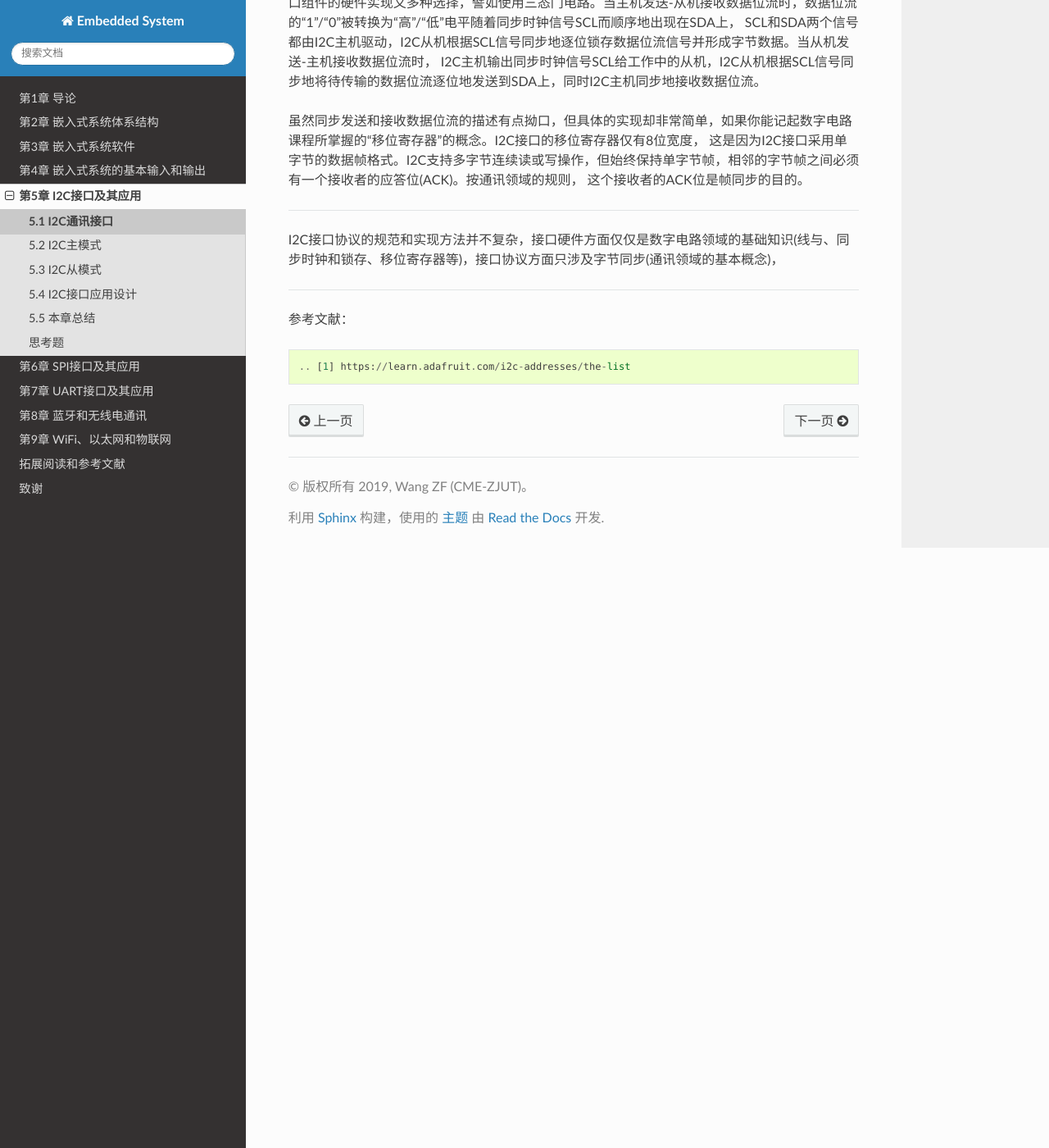
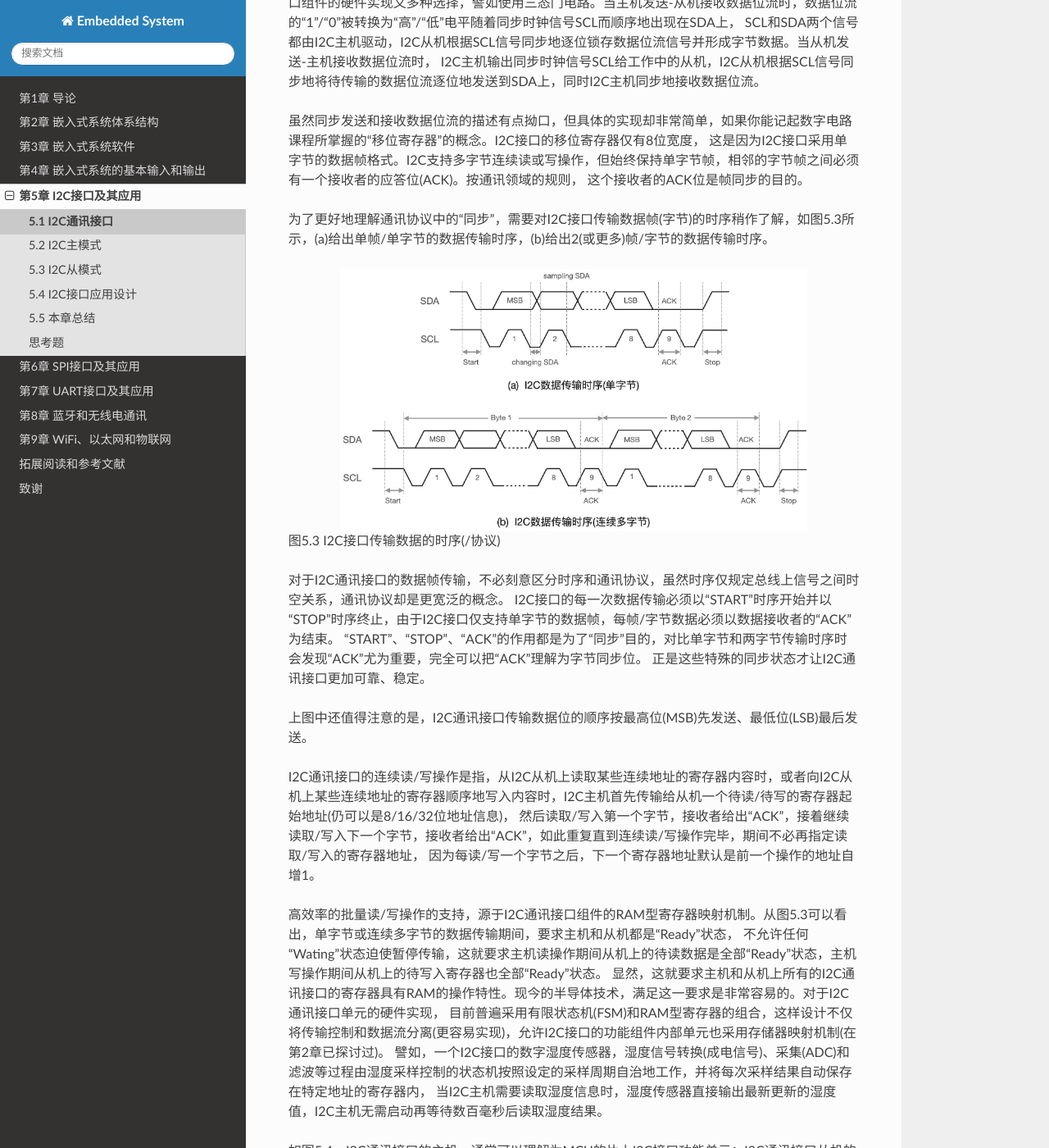
Before and after one commit to BradChan/TheEmbeddedSystem, a Sphinx documentation site: the page built from source/c5_ec_i2c_if/i2c.rst, in a window 1280 px wide and 1400 px high, scrolled down 1736 px. Shown: the whole window at 82% size. Built offline with Sphinx 7.4.7 and the Read the Docs theme 2.0.0, drawn with Linux system fonts in a browser that asks for light colours; some of the changed text lies outside the part shown.

Commit message:
update ch5.1

```diff
--- a/source/c5_ec_i2c_if/i2c.rst
+++ b/source/c5_ec_i2c_if/i2c.rst
@@ -44,6 +44,66 @@ I2C主机输出同步时钟信号SCL给工作中的从机，I2C从机根据SCL
 这是因为I2C接口采用单字节的数据帧格式。I2C支持多字节连续读或写操作，但始终保持单字节帧，相邻的字节帧之间必须有一个接收者的应答位(ACK)。按通讯领域的规则，
 这个接收者的ACK位是帧同步的目的。
 
+为了更好地理解通讯协议中的“同步”，需要对I2C接口传输数据帧(字节)的时序稍作了解，如图5.3所示，(a)给出单帧/单字节的数据传输时序，(b)给出2(或更多)帧/字节的数据传输时序。
+
+.. image:: ../_static/images/c5/i2c_data_transmit_procotol.jpg
+  :scale: 32%
+  :align: center
+
+图5.3  I2C接口传输数据的时序(/协议)
+
+对于I2C通讯接口的数据帧传输，不必刻意区分时序和通讯协议，虽然时序仅规定总线上信号之间时空关系，通讯协议却是更宽泛的概念。
+I2C接口的每一次数据传输必须以“START”时序开始并以“STOP”时序终止，由于I2C接口仅支持单字节的数据帧，每帧/字节数据必须以数据接收者的“ACK”为结束。
+“START”、“STOP”、“ACK”的作用都是为了“同步”目的，对比单字节和两字节传输时序时会发现“ACK”尤为重要，完全可以把“ACK”理解为字节同步位。
+正是这些特殊的同步状态才让I2C通讯接口更加可靠、稳定。
+
+上图中还值得注意的是，I2C通讯接口传输数据位的顺序按最高位(MSB)先发送、最低位(LSB)最后发送。
+
+I2C通讯接口的连续读/写操作是指，从I2C从机上读取某些连续地址的寄存器内容时，或者向I2C从机上某些连续地址的寄存器顺序地写入内容时，I2C主机首先传输给从机一个待读/待写的寄存器起始地址(仍可以是8/16/32位地址信息)，
+然后读取/写入第一个字节，接收者给出“ACK”，接着继续读取/写入下一个字节，接收者给出“ACK”，如此重复直到连续读/写操作完毕，期间不必再指定读取/写入的寄存器地址，
+因为每读/写一个字节之后，下一个寄存器地址默认是前一个操作的地址自增1。
+
+高效率的批量读/写操作的支持，源于I2C通讯接口组件的RAM型寄存器映射机制。从图5.3可以看出，单字节或连续多字节的数据传输期间，要求主机和从机都是“Ready”状态，
+不允许任何“Wating”状态迫使暂停传输，这就要求主机读操作期间从机上的待读数据是全部“Ready”状态，主机写操作期间从机上的待写入寄存器也全部“Ready”状态。
+显然，这就要求主机和从机上所有的I2C通讯接口的寄存器具有RAM的操作特性。现今的半导体技术，满足这一要求是非常容易的。对于I2C通讯接口单元的硬件实现，
+目前普遍采用有限状态机(FSM)和RAM型寄存器的组合，这样设计不仅将传输控制和数据流分离(更容易实现)，允许I2C接口的功能组件内部单元也采用存储器映射机制(在第2章已探讨过)。
+譬如，一个I2C接口的数字湿度传感器，湿度信号转换(成电信号)、采集(ADC)和滤波等过程由湿度采样控制的状态机按照设定的采样周期自治地工作，并将每次采样结果自动保存在特定地址的寄存器内，
+当I2C主机需要读取湿度信息时，湿度传感器直接输出最新更新的湿度值，I2C主机无需启动再等待数百毫秒后读取湿度结果。
+
+如图5.4，I2C通讯接口的主机，通常可以理解为MCU的片上I2C接口功能单元；I2C通讯接口从机的片内功能单元的配置、数据/状态等都被映射到寄存器区；
+主机通过读/写寄存器实现对从机的控制和数据/状态的获取。
+
+.. image:: ../_static/images/c5/i2c_fsm_memory_map.jpg
+  :scale: 36%
+  :align: center
+
+图5.4  I2C通讯接口的主机和从机的结构组成
+
+现在我们可以来回答“I2C从地址为什么是7位？” 当主机需要访问某个从机的某个/某些寄存器时，首先发出7位从地址和1位“R/W”组成的“读/写指定从地址”的指令帧，
+当“R/W=1”时为读，反之为写。与从地址匹配的从机被选择，即被选中的从机的传输控制状态机被激活。
+
+接着主机发出寄存器地址信息帧，根据从机上寄存器资源的多少，或许超过1个字节就需要使用批量传输模式，被选中的从机将会把接收到的地址信息传入地址译码器，
+于是对应地址的寄存器被选择。现在我们的I2C接口主机已经选择指定的从机及其内部的寄存器。
+
+最后，主机和从机的传输控制状态机将会根据第一帧的“R/W”位信息完成进一步操作。如果“R/W=1”，主机驱动SCL输出同步时钟信号，从机上被选择的寄存器内容自动填入输出移位寄存器，
+并随着SCL同步时钟逐位顺序地输出到SDA线上，主机驱动SCL的同时会在SCL下降沿出采样SDA线并移入输出移位寄存器。如果“R/W=0”，主机驱动SCL输出同步时钟信号，
+同时在SCL低电平期间将输出移位寄存器的内容逐位顺序地输出到SDA线上，同时从机随着SCL同步时钟信号采样SDA线并移入输入移位寄存器，一个字节传输完毕后，
+将输入移位寄存器的字节内容保存到被选择寄存器中。
+
+
+
+
+
+
+
+
+
+
+
+
+
+
+
 
 
 
@@ -52,7 +112,8 @@ I2C主机输出同步时钟信号SCL给工作中的从机，I2C从机根据SCL
 
 -------------------------
 
-I2C接口协议的规范和实现方法并不复杂，接口硬件方面仅仅是数字电路领域的基础知识(线与、同步时钟和锁存、移位寄存器等)，接口协议方面只涉及字节同步(通讯领域的基本概念)，
+I2C接口协议的规范和实现方法并不复杂，接口硬件方面仅仅是数字电路领域的基础知识(线与、同步时钟和锁存、移位寄存器等)，
+接口协议方面只涉及通讯领域的字节同步基本概念，接口软件方面，
 
 
 -------------------------
--- a/source/c5_ec_i2c_if/problems.rst
+++ b/source/c5_ec_i2c_if/problems.rst
@@ -2,4 +2,4 @@
  思考题
 ===========================
 
-1. 查阅“三态门”电路及其逻辑，并根据图5.2的“线与”接口电路，请试着使用三态门单元改进I2C接口单元的硬件接口电路，并分别描述主机发送-从机接收、从机发送-主机接收的两种工作模式的控制信号状态。
+1. 查阅“双向三态门”电路及其逻辑，并根据图5.2的“线与”接口电路，请试着使用双向三态门单元改进I2C接口单元的硬件接口电路，并分别描述主机发送-从机接收、从机发送-主机接收的两种工作模式的控制信号状态。
```
Also changed, not shown: source/_static/images/c5/i2c_data_transmit_procotol.jpg (added), source/_static/images/c5/i2c_fsm_memory_map.jpg (added).
